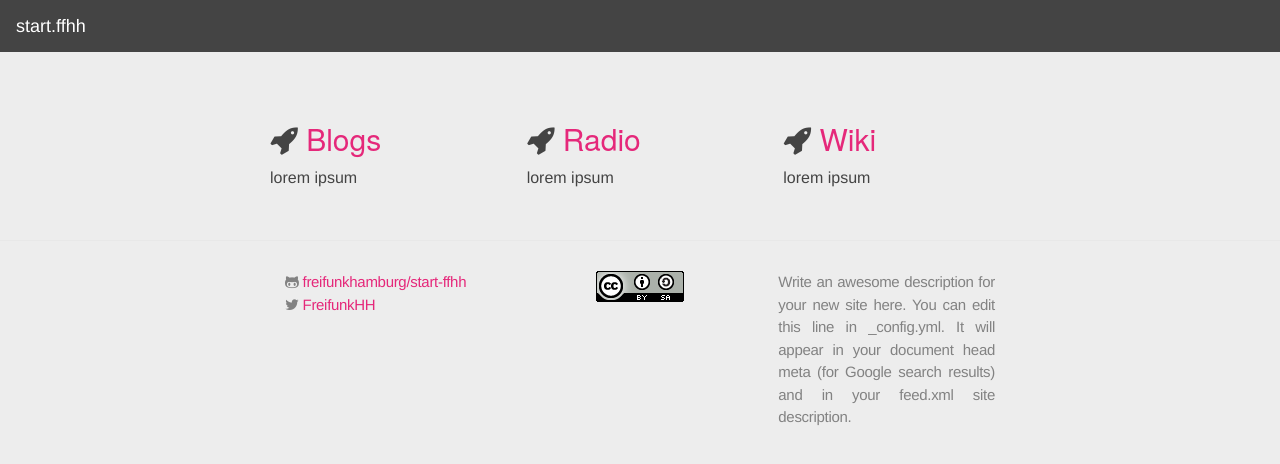
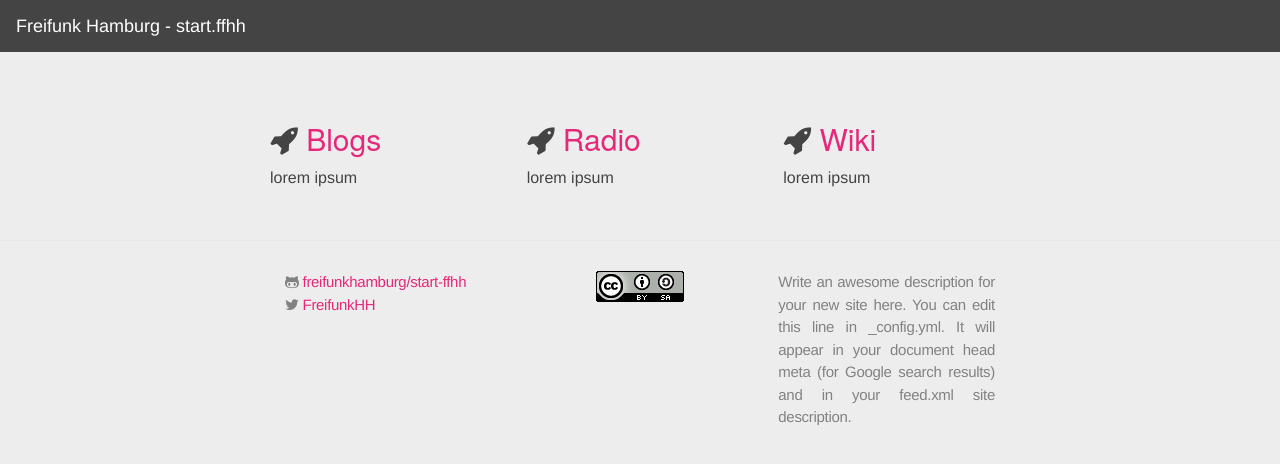
Before and after one commit to freifunkhamburg/start-ffhh, a Jekyll site: the page built from index.html, in a window 1280 px wide. Shown: the top 464 px of the page. Built offline with Jekyll 4.4.1, drawn with Linux system fonts in a browser that asks for light colours.

Commit message:
Add organisation

```diff
--- a/_config.yml
+++ b/_config.yml
@@ -2,6 +2,7 @@
 title: start.ffhh
 description: "Write an awesome description for your new site here. You can edit this line in _config.yml. It will appear in your document head meta (for Google search results) and in your feed.xml site description."
 baseurl: ""
+organisation:     Freifunk Hamburg
 twitter_username: FreifunkHH
 github_username:  freifunkhamburg/start-ffhh
 about_page:       https://hamburg.freifunk.net/
--- a/_includes/header.html
+++ b/_includes/header.html
@@ -1,8 +1,7 @@
 <header>
     <nav class="navbar navbar-default">
         <div class="navbar-header">
-        <a class="navbar-brand" href="{{ site.baseurl }}/">{{ site.title }}</a>
-
+            <a class="navbar-brand" href="{{ site.baseurl }}/">{{ site.organisation }} - {{ site.title }}</a>
         </div>
     </nav>
 </header>
```
